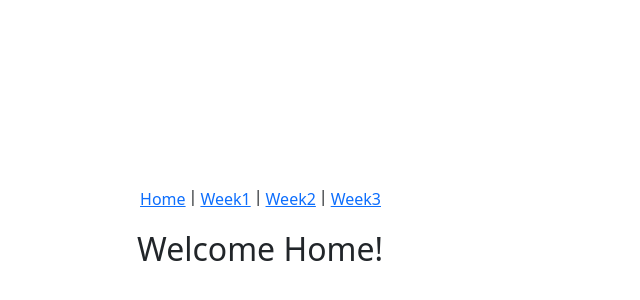
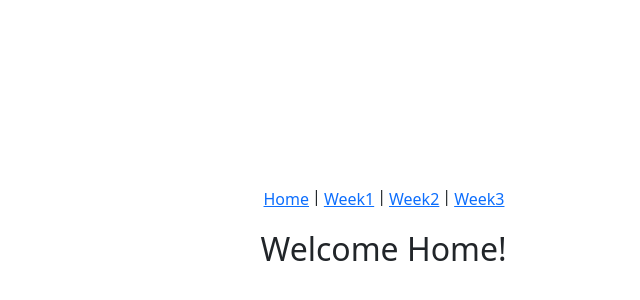
Before and after one commit to vianwu33116/vue-practice, a Vue app: page /#/ in a window 1280 px wide. Shown: the part 170-470 px from the top of the page, without its empty margins (256-896 px from the left). Built offline with nearby package versions, Linux system fonts and the light colour scheme.

Commit message:
remove #app @media style

```diff
--- a/src/assets/main.css
+++ b/src/assets/main.css
@@ -1,7 +1,7 @@
 @import './base.css';
 
 #app {
-  max-width: 1280px;
+  max-width: 1024px;
   margin: 0 auto;
   padding: 2rem;
   font-weight: normal;
@@ -26,10 +26,4 @@ a,
     display: flex;
     place-items: center;
   }
-
-  #app {
-    display: grid;
-    grid-template-columns: 1fr 1fr;
-    padding: 0 2rem;
-  }
 }
```
